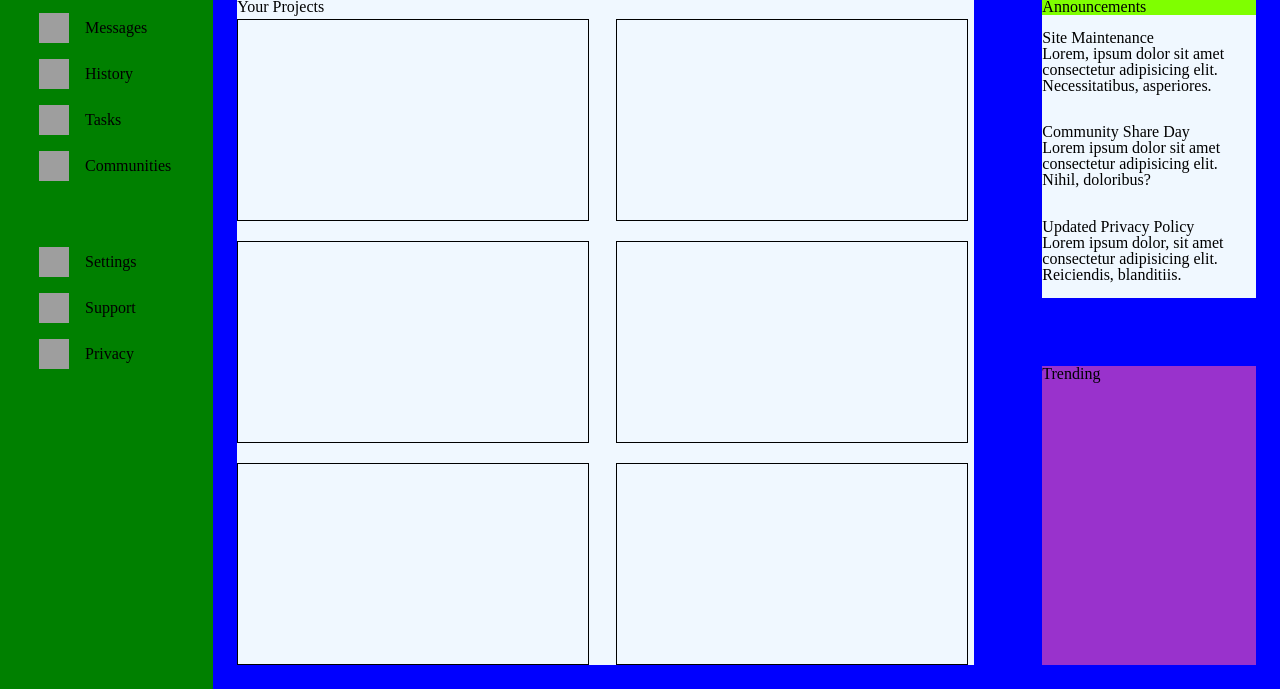
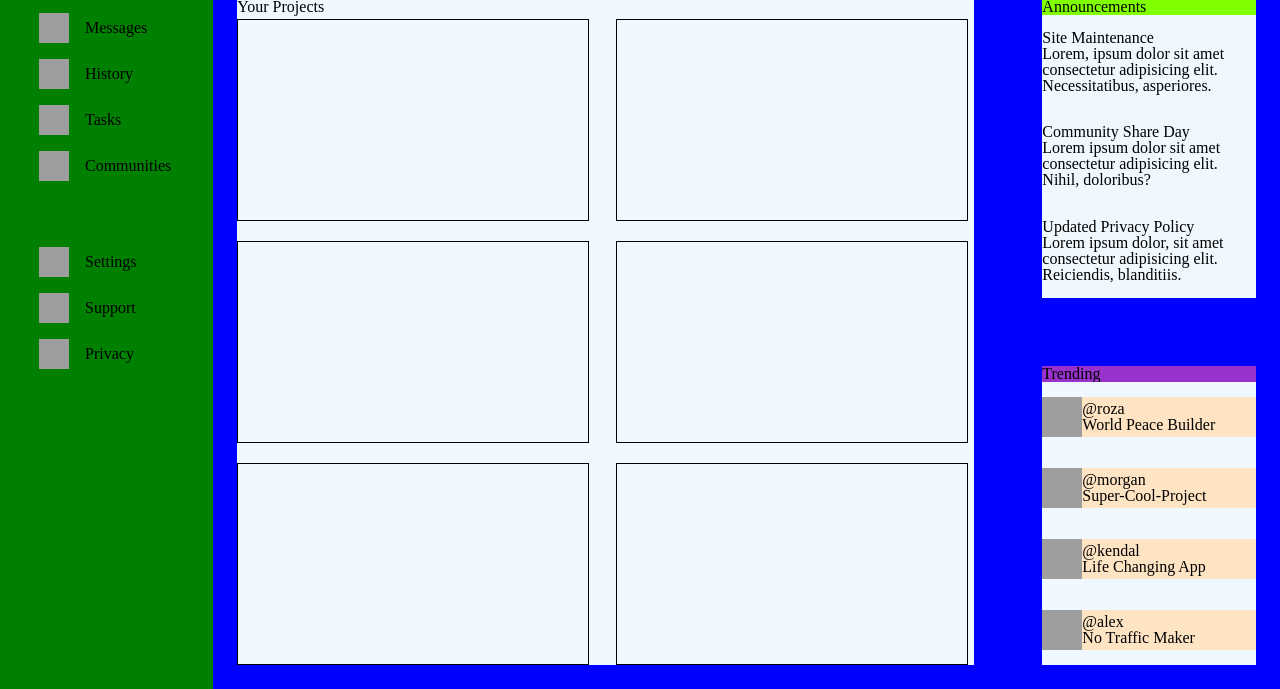
Before and after one commit to bofmar/admin-dashboard, a plain HTML site: page index.html in a window 1280 px wide. Shown: the part 205-894 px from the top of the page. Drawn offline with Linux system fonts and the light colour scheme; grey boxes are pictures that could not be loaded.

Commit message:
Add basic layout for trending section

```diff
--- a/index.html
+++ b/index.html
@@ -113,6 +113,28 @@
       </div>
       <div class="trending">
         <h3>Trending</h3>
+        <div class="trending-content">
+          <div class="trending-item">
+            <img src="https://source.unsplash.com/random/40x40" alt="">
+            <p class="user-handle">@roza</p>
+            <p class="target-project">World Peace Builder</p>
+          </div>
+          <div class="trending-item">
+            <img src="https://source.unsplash.com/random/40x40" alt="">
+            <p class="user-handle">@morgan</p>
+            <p class="target-project">Super-Cool-Project</p>
+          </div>
+          <div class="trending-item">
+            <img src="https://source.unsplash.com/random/40x40" alt="">
+            <p class="user-handle">@kendal</p>
+            <p class="target-project">Life Changing App</p>
+          </div>
+          <div class="trending-item">
+            <img src="https://source.unsplash.com/random/40x40" alt="">
+            <p class="user-handle">@alex</p>
+            <p class="target-project">No Traffic Maker</p>
+          </div>
+        </div>
       </div>
     </main>
 </body>
--- a/styles/style.css
+++ b/styles/style.css
@@ -206,4 +206,39 @@ main{
   background-color: darkorchid;
   grid-area: trending;
   margin: 1.5rem;
+  display: flex;
+  flex-direction: column;
 }
+
+.trending-content{
+  background-color: aliceblue;
+  flex: 1;
+  display: flex;
+  flex-direction: column;
+  justify-content: space-around;
+}
+
+.trending-item{
+  background-color: bisque;
+  display: grid;
+  grid-template-columns: 1fr 8fr;
+  grid-template-rows: repeat(2, 1fr);
+  grid-template-areas:
+    "image handle"
+    "image target";
+  align-items: center;
+}
+
+.trending-item img{
+  grid-area: image;
+}
+
+.user-handle{
+  grid-area: handle;
+  align-self: end;
+}
+
+.target-project{
+  grid-area: target;
+  align-self: start;
+}
```
